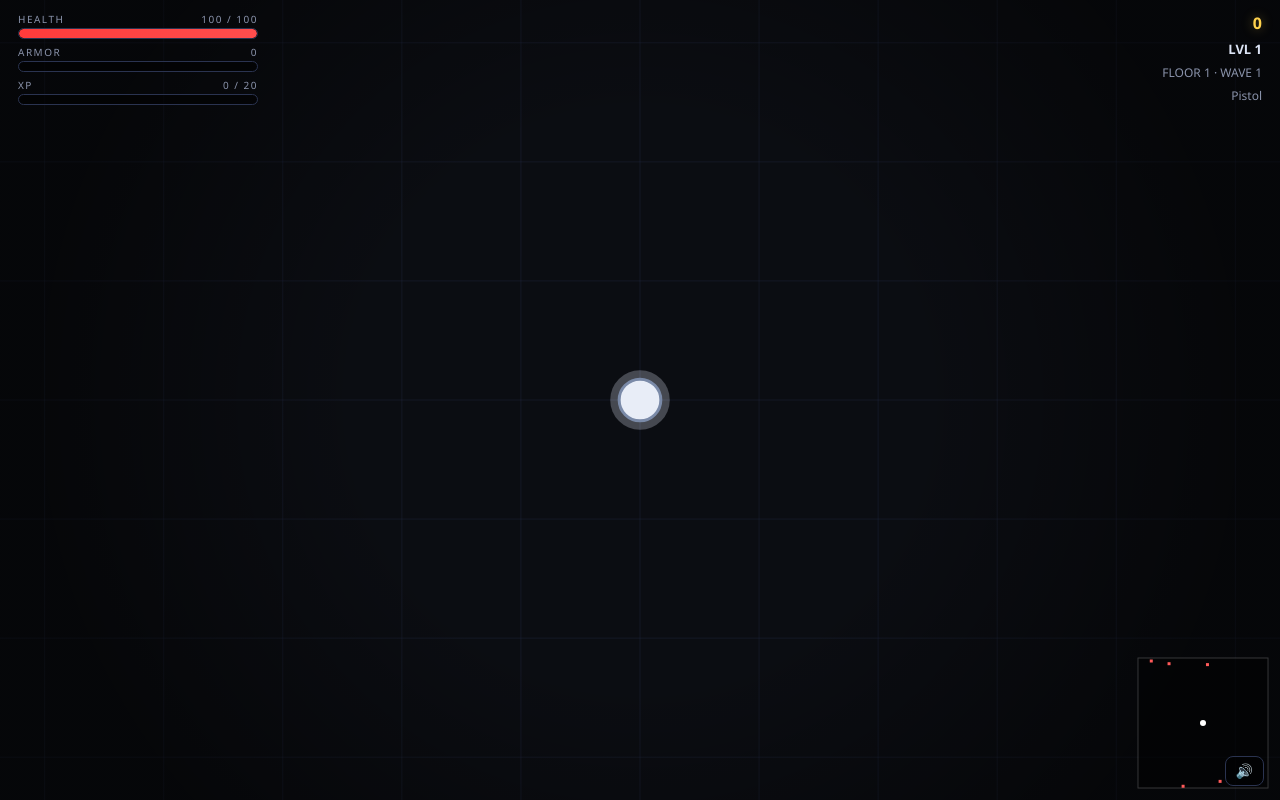
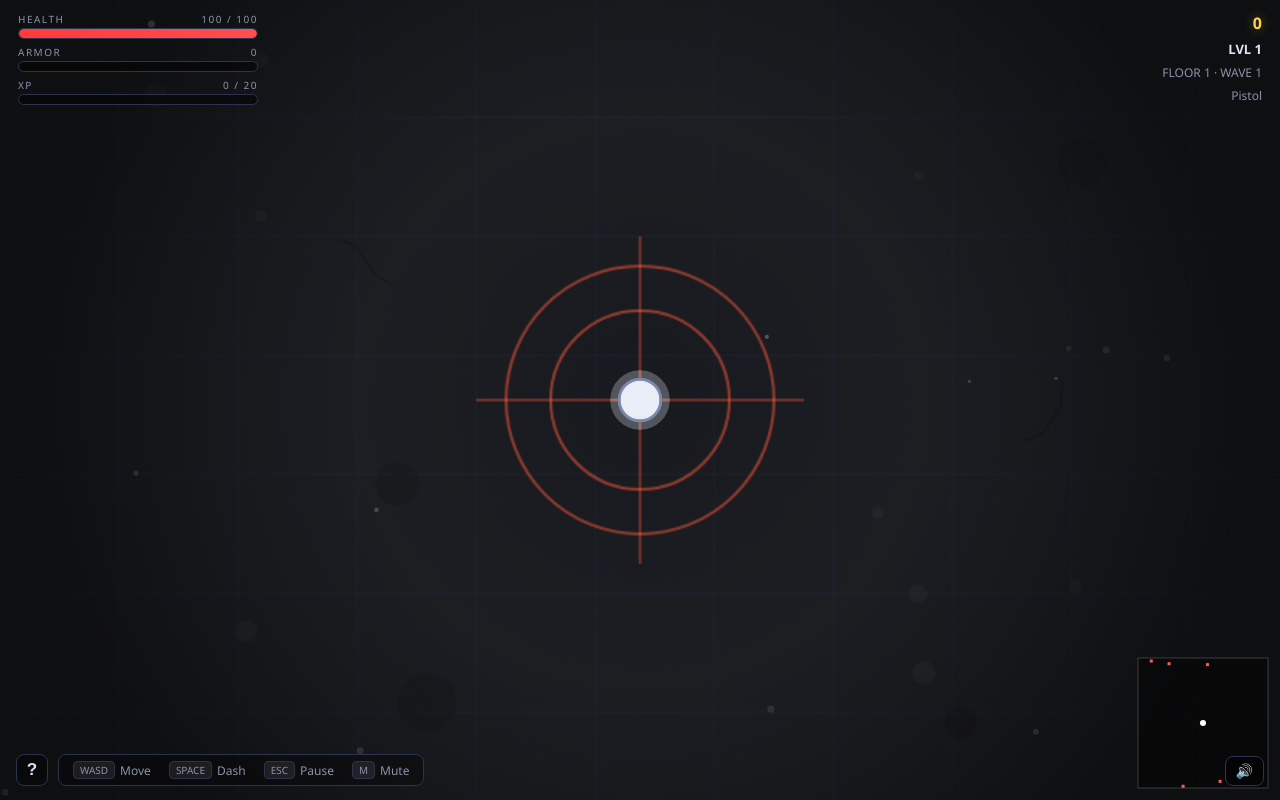
Before and after one commit to bishoppawn1/ring-of-fire-DS4-0731-v2, a plain HTML site: page index.html in a window 1280 px wide. Both pictures are taken after a click on the button "START RUN". Drawn offline with Linux system fonts and the light colour scheme.

Commit message:
Add on-screen controls, help panel, and detailed arena floor background

```diff
--- a/index.html
+++ b/index.html
@@ -152,6 +152,20 @@
     border: 1px solid var(--line); color: var(--text); border-radius: 8px; padding: 6px 10px;
     font-size: 14px; cursor: pointer; }
   #muteBtn:hover { border-color: var(--accent2); }
+  #helpBtn { position: fixed; bottom: 14px; left: 16px; z-index: 8; width: 32px; height: 32px;
+    background: rgba(0,0,0,0.4); border: 1px solid var(--line); color: var(--text); border-radius: 8px;
+    font-size: 17px; font-weight: 800; cursor: pointer; }
+  #helpBtn:hover { border-color: var(--accent2); }
+  #controlsBar { position: fixed; bottom: 14px; left: 58px; z-index: 8; display: flex; gap: 18px;
+    background: rgba(0,0,0,0.35); border: 1px solid var(--line); border-radius: 8px; padding: 6px 14px;
+    font-size: 12px; color: var(--dim); pointer-events: none; }
+  #controlsBar .cb { display: inline-flex; align-items: center; gap: 5px; }
+  #controlsBar kbd { font-size: 10px; }
+  .ctrl-row { display: flex; justify-content: space-between; align-items: center; padding: 7px 0;
+    border-bottom: 1px solid rgba(255,255,255,0.06); font-size: 13px; }
+  .ctrl-row:last-of-type { border-bottom: none; }
+  .ctrl-row span:first-child { color: var(--dim); }
+  .ctrl-row kbd { margin-right: 2px; }
 </style>
 </head>
 <body>
@@ -185,6 +199,22 @@
 <div id="toast" class="toast"></div>
 <div id="waveBanner"></div>
 <button id="muteBtn">🔊</button>
+<button id="helpBtn">?</button>
+<div id="controlsBar"><span class="cb"><kbd>WASD</kbd> Move</span><span class="cb"><kbd>SPACE</kbd> Dash</span><span class="cb"><kbd>ESC</kbd> Pause</span><span class="cb"><kbd>M</kbd> Mute</span></div>
+
+<!-- HELP -->
+<div class="overlay" id="helpOverlay">
+  <div class="panel" style="max-width:440px">
+    <h2>CONTROLS</h2>
+    <div class="ctrl-row"><span>Move</span><span><kbd>W</kbd><kbd>A</kbd><kbd>S</kbd><kbd>D</kbd> / arrow keys</span></div>
+    <div class="ctrl-row"><span>Dash (invulnerable)</span><span><kbd>SPACE</kbd> / <kbd>SHIFT</kbd></span></div>
+    <div class="ctrl-row"><span>Pause</span><span><kbd>ESC</kbd></span></div>
+    <div class="ctrl-row"><span>Mute / unmute</span><span><kbd>M</kbd></span></div>
+    <div class="ctrl-row"><span>Help</span><span><kbd>H</kbd></span></div>
+    <div class="sub" style="margin-top:14px;margin-bottom:6px">Your weapon <b>auto-aims and auto-fires</b> — just move and dash.</div>
+    <button class="btn" id="helpClose" style="width:100%">Close</button>
+  </div>
+</div>
 
 <!-- NEW GAME -->
 <div class="overlay show" id="menuOverlay">
@@ -368,6 +398,82 @@
   { bg:'#0b1016', grid:'rgba(40,70,100,0.30)', wall:'#4db8ff', wallGlow:'rgba(77,184,255,0.16)', star:'rgba(150,220,255,0.5)' },
 ];
 function themeFor(floor){ return THEMES[(floor-1) % THEMES.length]; }
+
+// ---------- Floor background (pre-rendered for a sense of place) ----------
+let floorCanvas = null, floorCanvasTheme = null;
+function buildFloor(theme){
+  const c = document.createElement('canvas');
+  c.width = ARENA; c.height = ARENA;
+  const g = c.getContext('2d');
+  g.fillStyle = theme.bg;
+  g.fillRect(0, 0, ARENA, ARENA);
+
+  // subtle radial light from center
+  const rg = g.createRadialGradient(ARENA/2, ARENA/2, 0, ARENA/2, ARENA/2, ARENA*0.7);
+  rg.addColorStop(0, 'rgba(255,255,255,0.05)');
+  rg.addColorStop(1, 'rgba(0,0,0,0.25)');
+  g.fillStyle = rg;
+  g.fillRect(0, 0, ARENA, ARENA);
+
+  // grid
+  g.strokeStyle = theme.grid;
+  g.lineWidth = 1;
+  const gs = 80;
+  for (let x = 0; x <= ARENA; x += gs){ g.beginPath(); g.moveTo(x,0); g.lineTo(x,ARENA); g.stroke(); }
+  for (let y = 0; y <= ARENA; y += gs){ g.beginPath(); g.moveTo(0,y); g.lineTo(ARENA,y); g.stroke(); }
+
+  // scattered decorative marks (rocks, cracks, scorch patches) - seeded for consistency
+  let seed = 12345;
+  const rnd = () => { seed = (seed * 16807) % 2147483647; return seed / 2147483647; };
+  for (let i = 0; i < 90; i++){
+    const x = rnd()*ARENA, y = rnd()*ARENA;
+    const kind = rnd();
+    if (kind < 0.4){
+      // rock
+      g.fillStyle = 'rgba(255,255,255,0.03)';
+      g.beginPath(); g.arc(x, y, 3 + rnd()*8, 0, TAU); g.fill();
+    } else if (kind < 0.7){
+      // crack
+      g.strokeStyle = 'rgba(0,0,0,0.25)';
+      g.lineWidth = 1;
+      g.beginPath(); g.moveTo(x, y);
+      let cx = x, cy = y, a = rnd()*TAU;
+      for (let s = 0; s < 4; s++){ cx += Math.cos(a)*12; cy += Math.sin(a)*12; g.lineTo(cx, cy); a += (rnd()-0.5)*1.2; }
+      g.stroke();
+    } else {
+      // scorch patch
+      g.fillStyle = 'rgba(0,0,0,0.10)';
+      g.beginPath(); g.arc(x, y, 6 + rnd()*14, 0, TAU); g.fill();
+    }
+  }
+
+  // center emblem - orients the player
+  const cx = ARENA/2, cy = ARENA/2;
+  g.strokeStyle = theme.wall;
+  g.globalAlpha = 0.5;
+  g.lineWidth = 2;
+  g.beginPath(); g.arc(cx, cy, 60, 0, TAU); g.stroke();
+  g.beginPath(); g.arc(cx, cy, 90, 0, TAU); g.stroke();
+  g.globalAlpha = 0.35;
+  g.beginPath(); g.moveTo(cx-110, cy); g.lineTo(cx+110, cy); g.stroke();
+  g.beginPath(); g.moveTo(cx, cy-110); g.lineTo(cx, cy+110); g.stroke();
+  g.globalAlpha = 1;
+
+  // edge vignette near walls
+  const eg = g.createRadialGradient(cx, cy, ARENA*0.45, cx, cy, ARENA*0.72);
+  eg.addColorStop(0, 'rgba(0,0,0,0)');
+  eg.addColorStop(1, 'rgba(0,0,0,0.35)');
+  g.fillStyle = eg;
+  g.fillRect(0, 0, ARENA, ARENA);
+
+  return c;
+}
+function ensureFloor(theme){
+  if (!floorCanvas || floorCanvasTheme !== theme){
+    floorCanvas = buildFloor(theme);
+    floorCanvasTheme = theme;
+  }
+}
 
 // ---------- Difficulty ----------
 const DIFFICULTIES = [
@@ -497,8 +603,14 @@
     shopRefreshCost: 50, turretCount: 0,
     shake: 0, freeze: 0, combo: 0, comboTimer: 0, hurtFlash: 0,
     camera: {x:0, y:0},
+    motes: [],
   };
+  for (let i = 0; i < 60; i++){
+    g.motes.push({ x: rand(-ARENA_HALF, ARENA_HALF), y: rand(-ARENA_HALF, ARENA_HALF),
+      vx: rand(-10, 10), vy: rand(-10, 10), r: rand(1, 2.5), a: rand(0.08, 0.3) });
+  }
   game = g;
+  setControlsVisible(true);
   startWave(g);
   updateHUD();
 }
@@ -1366,6 +1478,7 @@
   if (isBest) $('bestRun').textContent = '🏆 NEW BEST RUN!';
   SND.death();
   g.shake = 1;
+  setControlsVisible(false);
   setTimeout(() => $('deathOverlay').classList.add('show'), 700);
 }
 
@@ -1401,10 +1514,22 @@
   initAudio();
   if (e.code === 'Escape' && game && game.state === 'running') openPause();
   if (e.code === 'KeyM'){ muted = !muted; $('muteBtn').textContent = muted ? '🔇' : '🔊'; }
+  if (e.code === 'KeyH') toggleHelp();
   if (['Space','ArrowUp','ArrowDown','ArrowLeft','ArrowRight'].includes(e.code)) e.preventDefault();
 });
 window.addEventListener('keyup', e => { keys[e.code] = false; });
 $('muteBtn').onclick = () => { muted = !muted; $('muteBtn').textContent = muted ? '🔇' : '🔊'; initAudio(); };
+$('helpBtn').onclick = toggleHelp;
+$('helpClose').onclick = toggleHelp;
+
+function toggleHelp(){
+  const o = $('helpOverlay');
+  const showing = o.classList.toggle('show');
+  initAudio();
+  if (showing && game) game.state = 'paused';
+  else if (!showing && game && game.state === 'paused' && !$('pauseOverlay').classList.contains('show')) game.state = 'running';
+}
+function setControlsVisible(v){ $('controlsBar').style.display = v ? 'flex' : 'none'; }
 
 function openPause(){
   game.state = 'paused';
@@ -1437,16 +1562,15 @@
   ctx.scale(zoom, zoom);
   ctx.translate(-p.x + (Math.random()-0.5)*shakeAmt, -p.y + (Math.random()-0.5)*shakeAmt);
 
-  // grid
-  ctx.strokeStyle = theme.grid;
-  ctx.lineWidth = 1 / zoom;
-  const gridSize = 80;
-  const startX = Math.floor(camX / gridSize) * gridSize;
-  const startY = Math.floor(camY / gridSize) * gridSize;
-  ctx.beginPath();
-  for (let x = startX; x < camX + visW + gridSize; x += gridSize){ ctx.moveTo(x, camY); ctx.lineTo(x, camY + visH); }
-  for (let y = startY; y < camY + visH + gridSize; y += gridSize){ ctx.moveTo(camX, y); ctx.lineTo(camX + visW, y); }
-  ctx.stroke();
+  // pre-rendered floor (grid + landmarks + center emblem) for a sense of place
+  ensureFloor(theme);
+  ctx.drawImage(floorCanvas, -ARENA_HALF, -ARENA_HALF);
+
+  // ambient dust motes
+  for (const m of g.motes){
+    ctx.fillStyle = `rgba(255,255,255,${m.a})`;
+    ctx.beginPath(); ctx.arc(m.x, m.y, m.r, 0, TAU); ctx.fill();
+  }
 
   // arena boundary
   ctx.strokeStyle = theme.wallGlow; ctx.lineWidth = 16; ctx.strokeRect(-ARENA_HALF, -ARENA_HALF, ARENA, ARENA);
@@ -1719,6 +1843,12 @@
       // shake decay
       game.shake = Math.max(0, game.shake - dt * 2.5);
       game.hurtFlash = Math.max(0, game.hurtFlash - dt * 2);
+      // ambient motes
+      for (const m of game.motes){
+        m.x += m.vx * dt; m.y += m.vy * dt;
+        if (m.x > ARENA_HALF) m.x = -ARENA_HALF; else if (m.x < -ARENA_HALF) m.x = ARENA_HALF;
+        if (m.y > ARENA_HALF) m.y = -ARENA_HALF; else if (m.y < -ARENA_HALF) m.y = ARENA_HALF;
+      }
       updateHUD();
     }
   }
```
